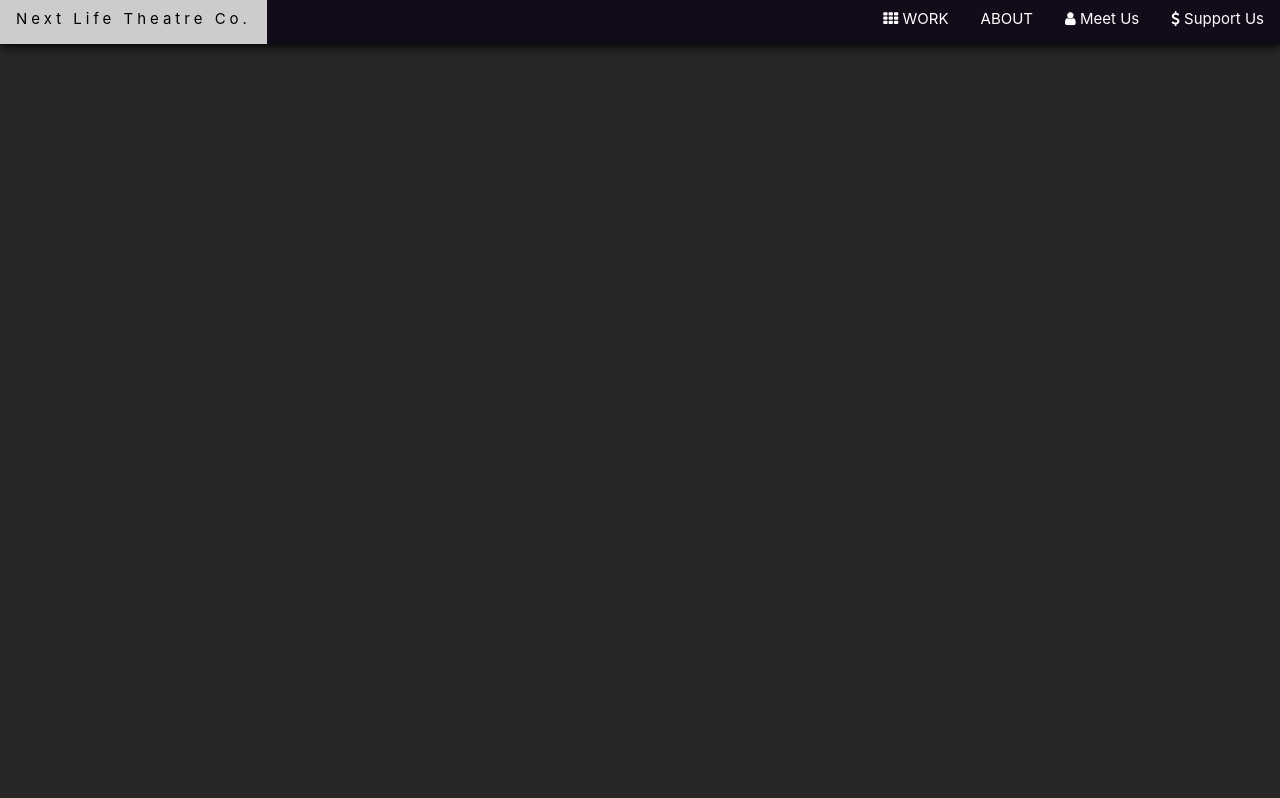
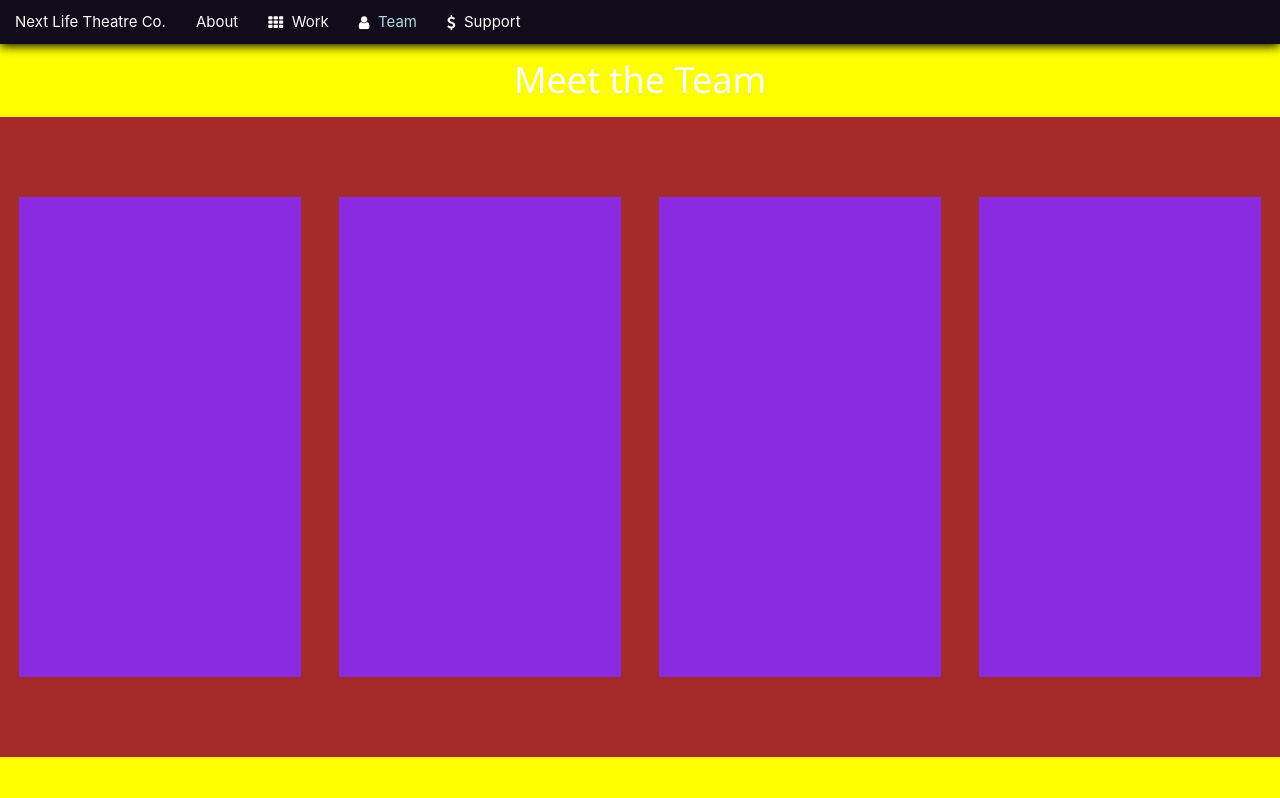
Before and after one commit to ShaneStallman/NextLifeTheatre, a React (Create React App) app: page /team in a window 1280 px wide. Shown: the top 798 px of the page. Built offline with nearby package versions, Linux system fonts and the light colour scheme.

Commit message:
Multi Webpage

```diff
--- a/package.json
+++ b/package.json
@@ -8,9 +8,11 @@
     "@testing-library/user-event": "^13.5.0",
     "react": "^18.2.0",
     "react-dom": "^18.2.0",
-    "react-scripts": "^5.0.1",
+    "react-router-dom": "^6.19.0",
+    "react-scripts": "5.0.1",
+    "styled-components": "^6.1.1",
     "web-vitals": "^2.1.4"
-  },
+},
   "scripts": {
     "start": "react-scripts start",
     "build": "react-scripts build",
--- a/src/About.tsx
+++ b/src/About.tsx
@@ -2,24 +2,15 @@
 import React, { useState } from "react";
 import {pageNavigation} from "./types";
 
-const About: React.FC<pageNavigation> = ({ setPage }) => {
+const About = () => {
 
 
   return (
     <div>
-        <div className="nav-banner">
-            <div className="navBar" id="myNavbar">
-              <a onClick={() => setPage("home")} className="w3-bar-item w3-button w3-wide">Next Life Theatre Co.</a>
-              <div className="w3-right w3-hide-small">
-                <a onClick={() => setPage("work")} className="w3-bar-item w3-button"><i className="fa fa-th icon"></i> WORK</a>
-                <a onClick={() => setPage("about")}className="w3-bar-item w3-button">ABOUT</a>
-                <a onClick={() => setPage("team")} className="w3-bar-item w3-button"><i className="fa fa-user icon"></i> Meet Us</a>
-                <a onClick={() => setPage("support")} className="w3-bar-item w3-button"><i className="fa fa-usd icon"></i> Support Us</a>
-              </div>
-            </div>
-        </div>
+      <div className="aboutBlock" id="about">
+
+      </div>
        <footer className="pageFooter">
-
             <a href="#home" className="w3-button w3-light-grey"><i className="fa fa-arrow-up w3-margin-right"></i>To the top</a>
             <div className="w3-xlarge w3-section">
               <i id="Facebook" className="fa fa-facebook-official w3-hover-opacity icon"></i>
--- a/src/App.tsx
+++ b/src/App.tsx
@@ -1,37 +1,29 @@
-import React, { useState } from "react";
-import Home from "./Home.tsx";
-import About from "./About.tsx"
-import Work from "./Work.tsx"
-import Support from "./Support.tsx"
-import Team from "./Team.tsx"
-import "./App.css";
+import React from "react";
+import Navbar from "../src/components/Navbar.js";
+import {
+    BrowserRouter as Router,
+    Routes,
+    Route,
+} from "react-router-dom";
+import Home from "../src/Home.tsx";
+import About from "../src/About.tsx";
+import Team from "../src/Team.tsx";
+import Work from "../src/Work.tsx";
+import Support from "../src/Support.tsx";
 
-const App: React.FC = () => {
-  // Change this to useState(true) to bypass login
-  const [pageOn, setPage] = useState("home");
+function App() {
+    return (
+        <Router>
+            <Navbar />
+            <Routes>
+                <Route path="/home" element={<Home />} />
+                <Route path="/about" element={<About />} />
+                <Route path="/work" element={<Work />} />
+                <Route path="/team" element={<Team />} />
+                <Route path="/support" element={<Support />} />
+            </Routes>
+        </Router>
+    );
+}
 
-  const handleNavigation = (page: string) => {
-   switch (page) {
-      case "home":
-       return <Home setPage={setPage}/>;
-     case "about":
-      return <About setPage={setPage}/>;
-     case "work":
-      return <Work setPage={setPage}/>;
-      case "team":
-        return <Team setPage={setPage}/>;
-    case "support":
-      return <Support setPage={setPage}/>;
-      default:
-       return null;
-   }
-  };
-
-  return (
-    <div className="App">
-      {handleNavigation(pageOn)}
-    </div>
-  );
-};
-
-export default App
+export default App;
--- a/src/Home.tsx
+++ b/src/Home.tsx
@@ -1,62 +1,13 @@
 
 import React, { useState } from "react";
 import {pageNavigation} from "./types";
-
-const Home: React.FC<pageNavigation> = ({setPage}) => {
+import "./App.css"
+const Home = () => {
 
   return (
     <div>
-        <div className="nav-banner">
-            <div className="navBar" id="myNavbar">
-              <a onClick={() => setPage("home")} className="w3-bar-item w3-button w3-wide">Next Life Theatre Co.</a>
-              <div className="w3-right w3-hide-small">
-                <a onClick={() => setPage("work")} className="w3-bar-item w3-button"><i className="fa fa-th icon"></i> WORK</a>
-                <a onClick={() => setPage("about")}className="w3-bar-item w3-button">ABOUT</a>
-                <a onClick={() => setPage("team")} className="w3-bar-item w3-button"><i className="fa fa-user icon"></i> Meet Us</a>
-                <a onClick={() => setPage("support")} className="w3-bar-item w3-button"><i className="fa fa-usd icon"></i> Support Us</a>
-              </div>
-            </div>
-        </div>
         <div className="mainBody" id="home">
             <div className="mainImg">
-
-            </div>
-            <div className="workBlock" id="work">
-
-            </div>
-            <div className="aboutBlock" id="about">
-
-            </div>
-            <div className="teamBlock" id="team">
-              <h1 className="teamHeader"> Meet the Team</h1>
-              <div className="teamList">
-
-                <div className="teamInfo">
-
-                </div>
-                <div className="teamInfo">
-
-                </div>
-                <div className="teamInfo">
-
-                </div>
-                <div className="teamInfo">
-
-                </div>
-              </div>
-            </div>
-            <div className="supportBlock" id="support">
-              <h1 className="supportHeader"> Want to Support Us? </h1>
-              <div className="supportDiv">
-                <div className="supportInfo">
-                <h3 className="donateHeader supportInfoHeader"> Donate! </h3>
-                </div>
-                <div className="supportInfo">
-                <h3 className="followHeader supportInfoHeader"> Follow Us! </h3>
-                </div>
-              </div>
-            </div>
-            <div className="contactBlock" id="contact">
 
             </div>
         </div>
--- a/src/Support.tsx
+++ b/src/Support.tsx
@@ -1,24 +1,23 @@
 import React, { useState } from "react";
 import {pageNavigation} from "./types";
 
-const Support: React.FC<pageNavigation> = ({ setPage }) => {
+const Support = () => {
 
 
   return (
     <div>
-        <div className="nav-banner">
-            <div className="navBar" id="myNavbar">
-              <a onClick={() => setPage("home")} className="w3-bar-item w3-button w3-wide">Next Life Theatre Co.</a>
-              <div className="w3-right w3-hide-small">
-                <a onClick={() => setPage("work")} className="w3-bar-item w3-button"><i className="fa fa-th icon"></i> WORK</a>
-                <a onClick={() => setPage("about")}className="w3-bar-item w3-button">ABOUT</a>
-                <a onClick={() => setPage("team")} className="w3-bar-item w3-button"><i className="fa fa-user icon"></i> Meet Us</a>
-                <a onClick={() => setPage("support")} className="w3-bar-item w3-button"><i className="fa fa-usd icon"></i> Support Us</a>
+      <div className="supportBlock" id="support">
+              <h1 className="supportHeader"> Want to Support Us? </h1>
+              <div className="supportDiv">
+                <div className="supportInfo">
+                <h3 className="donateHeader supportInfoHeader"> Donate! </h3>
+                </div>
+                <div className="supportInfo">
+                <h3 className="followHeader supportInfoHeader"> Follow Us! </h3>
+                </div>
               </div>
             </div>
-        </div>
        <footer className="pageFooter">
-
             <a href="#home" className="w3-button w3-light-grey"><i className="fa fa-arrow-up w3-margin-right"></i>To the top</a>
             <div className="w3-xlarge w3-section">
               <i id="Facebook" className="fa fa-facebook-official w3-hover-opacity icon"></i>
--- a/src/Team.tsx
+++ b/src/Team.tsx
@@ -1,24 +1,30 @@
 import React, { useState } from "react";
 import {pageNavigation} from "./types";
 
-const Team: React.FC<pageNavigation> = ({ setPage }) => {
+const Team = () => {
 
 
   return (
     <div>
-        <div className="nav-banner">
-            <div className="navBar" id="myNavbar">
-              <a onClick={() => setPage("home")} className="w3-bar-item w3-button w3-wide">Next Life Theatre Co.</a>
-              <div className="w3-right w3-hide-small">
-                <a onClick={() => setPage("work")} className="w3-bar-item w3-button"><i className="fa fa-th icon"></i> WORK</a>
-                <a onClick={() => setPage("about")}className="w3-bar-item w3-button">ABOUT</a>
-                <a onClick={() => setPage("team")} className="w3-bar-item w3-button"><i className="fa fa-user icon"></i> Meet Us</a>
-                <a onClick={() => setPage("support")} className="w3-bar-item w3-button"><i className="fa fa-usd icon"></i> Support Us</a>
+      <div className="teamBlock" id="team">
+              <h1 className="teamHeader"> Meet the Team</h1>
+              <div className="teamList">
+
+                <div className="teamInfo">
+
+                </div>
+                <div className="teamInfo">
+
+                </div>
+                <div className="teamInfo">
+
+                </div>
+                <div className="teamInfo">
+
+                </div>
               </div>
             </div>
-        </div>
        <footer className="pageFooter">
-
             <a href="#home" className="w3-button w3-light-grey"><i className="fa fa-arrow-up w3-margin-right"></i>To the top</a>
             <div className="w3-xlarge w3-section">
               <i id="Facebook" className="fa fa-facebook-official w3-hover-opacity icon"></i>
--- a/src/Work.tsx
+++ b/src/Work.tsx
@@ -1,24 +1,15 @@
 import React, { useState } from "react";
 import {pageNavigation} from "./types";
 
-const Work: React.FC<pageNavigation> = ({ setPage }) => {
+const Work = () => {
 
 
   return (
     <div>
-        <div className="nav-banner">
-            <div className="navBar" id="myNavbar">
-              <a href = "#" onClick={() => setPage("home")} className="w3-bar-item w3-button w3-wide">Next Life Theatre Co.</a>
-              <div className="w3-right w3-hide-small">
-                <a onClick={() => setPage("work")} className="w3-bar-item w3-button"><i className="fa fa-th icon"></i> WORK</a>
-                <a onClick={() => setPage("about")}className="w3-bar-item w3-button">ABOUT</a>
-                <a onClick={() => setPage("team")} className="w3-bar-item w3-button"><i className="fa fa-user icon"></i> Meet Us</a>
-                <a onClick={() => setPage("support")} className="w3-bar-item w3-button"><i className="fa fa-usd icon"></i> Support Us</a>
-              </div>
-            </div>
-        </div>
+      <div className="workBlock" id="work">
+
+      </div>
        <footer className="pageFooter">
-
             <a href="#home" className="w3-button w3-light-grey"><i className="fa fa-arrow-up w3-margin-right"></i>To the top</a>
             <div className="w3-xlarge w3-section">
               <i id="Facebook" className="fa fa-facebook-official w3-hover-opacity icon"></i>
--- /dev/null
+++ b/src/components/Navbar.js
@@ -0,0 +1,30 @@
+import React from "react";
+import { Nav, NavLink, NavMenu } from "./NavbarElements.js";
+
+const Navbar = () => {
+    return (
+        <>
+            <Nav>
+                <NavMenu>
+                    <NavLink to="/home" activeStyle>
+                        Next Life Theatre Co.
+                    </NavLink>
+                    <NavLink to="/about" activeStyle>
+                        About
+                    </NavLink>
+                    <NavLink to="/work" activeStyle>
+                        <i className="fa fa-th icon"></i>&nbsp; Work
+                    </NavLink>
+                    <NavLink to="/team" activeStyle>
+                        <i className="fa fa-user icon"></i>&nbsp; Team
+                    </NavLink>
+                    <NavLink to="/support" activeStyle>
+                        <i className="fa fa-usd icon"></i>&nbsp; Support
+                    </NavLink>
+                </NavMenu>
+            </Nav>
+        </>
+    );
+};
+
+export default Navbar;
--- /dev/null
+++ b/src/components/NavbarElements.js
@@ -0,0 +1,43 @@
+
+import { NavLink as Link } from "react-router-dom";
+import styled from "styled-components";
+
+export const Nav = styled.nav`
+    background-color: #120b1a;
+    height: 5.5vh;
+    width: 100%;
+    display: flex;
+    justify-content: space-between;
+    position: fixed;
+    top: 0;
+    z-index: 1000;
+    box-shadow: 0px 2px 10px black;
+`;
+
+export const NavLink = styled(Link)`
+    color: white;
+    display: flex;
+    align-items: center;
+    text-decoration: none;
+    padding: 0 1rem;
+    height: 100%;
+    cursor: pointer;
+    &.active {
+        color: lightblue;
+    }
+`;
+
+
+export const NavMenu = styled.div`
+    display: flex;
+    align-items: center;
+    margin-right: -24px;
+    /* Second Nav */
+    /* margin-right: 24px; */
+    /* Third Nav */
+    /* width: 100vw;
+white-space: nowrap; */
+    @media screen and (max-width: 768px) {
+        display: none;
+    }
+`;
```
Also changed, not shown: src/App.css (line endings or trailing spaces), src/components/index.js (added), 1 other file (tests, documents, lock files or other folders).
